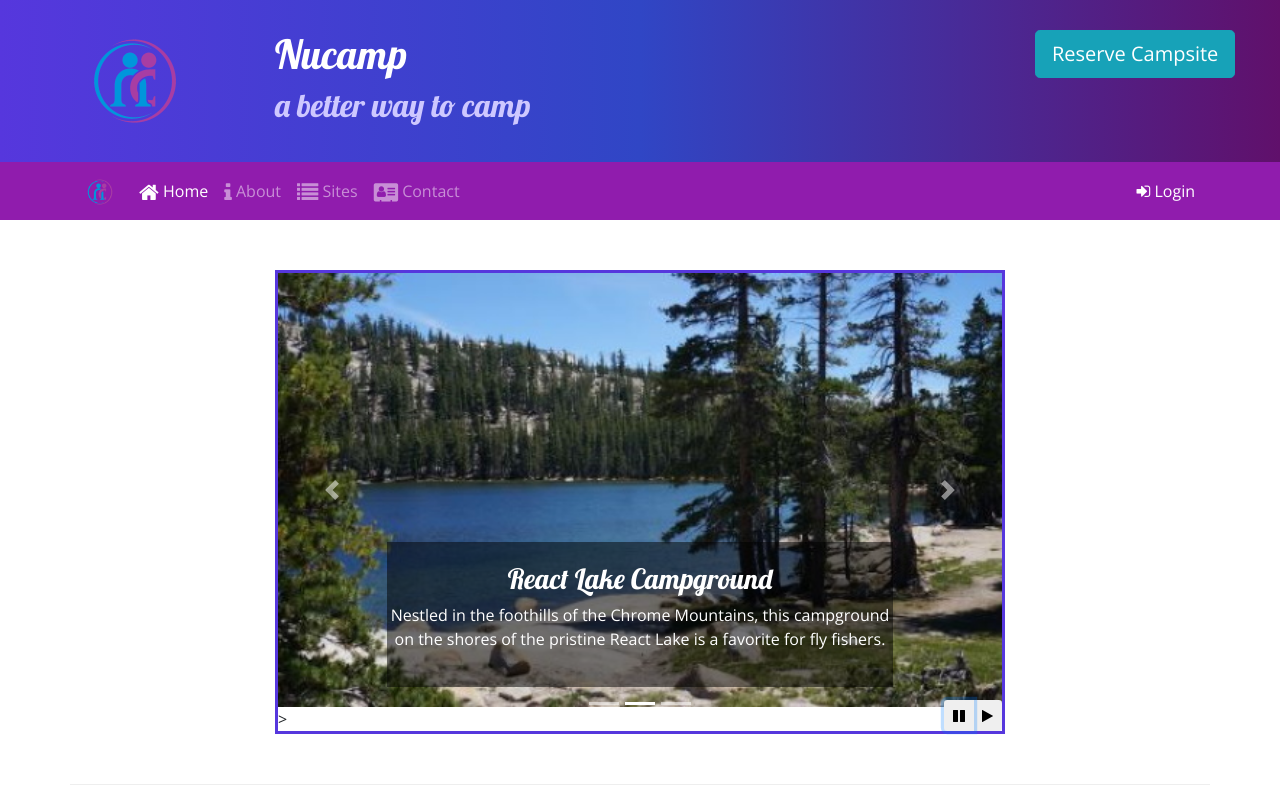
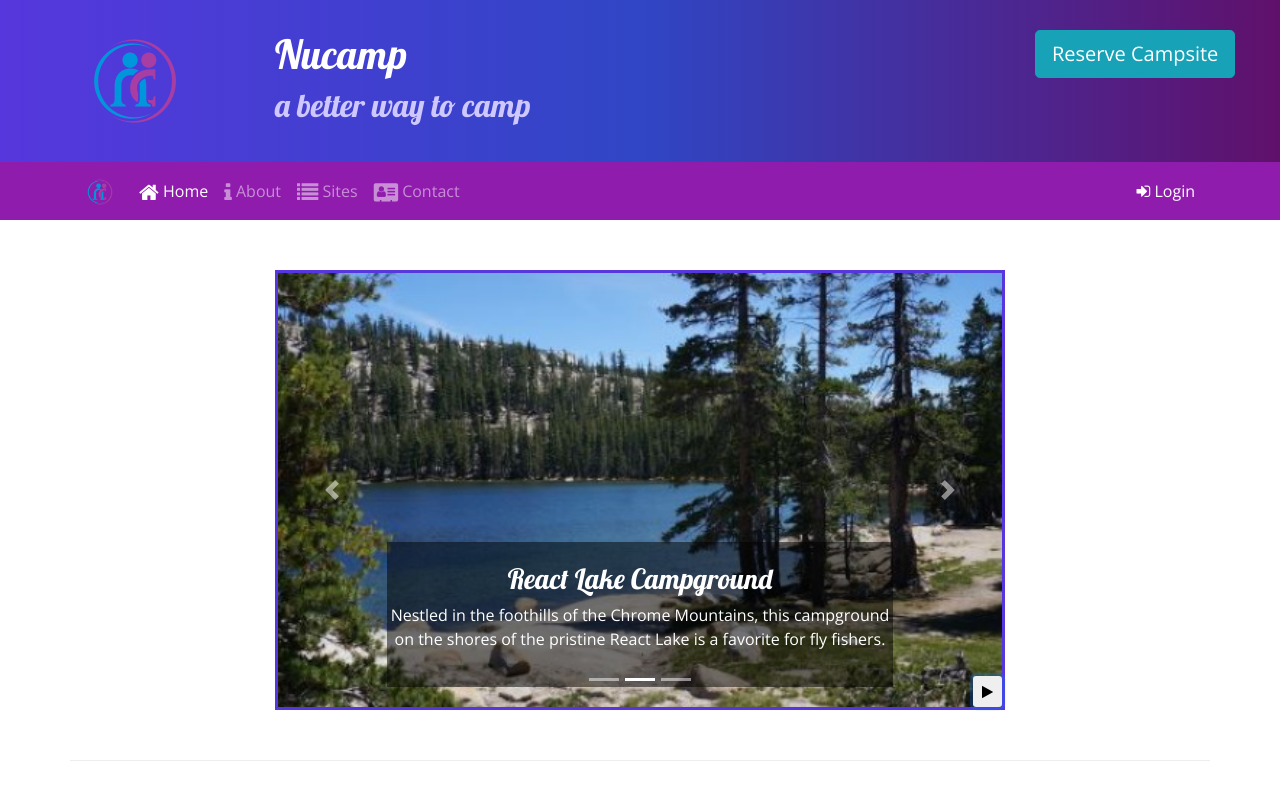
Before and after one commit to docslinger/nucampsite, a website: page index.html in a window 1280 px wide. Both pictures are taken after a click on the button 959 px from the left and 715 px from the top of the page. Shown: the top 800 px of the page. Drawn offline with nearby package versions, Linux system fonts and the light colour scheme.

Commit message:
Bootstrap and jQuery Part 2

```diff
--- a/index.html
+++ b/index.html
@@ -196,14 +196,12 @@
                             <span class="sr-only">Next</span>
                         </a>
                     </div>
-                    <div class="btn-group" id="carouselButton">
-                        <button class="btn btn-anger btn-sm" id="carouselPause">
+
+                        <button class="btn btn-anger btn-sm" id="carouselButton">
                             <i class="fa fa-pause"></i>
                         </button>
-                        <button class="btn btn-anger btn-sm" id="carouselPlay">
-                            <i class="fa fa-play"></i>
-                        </button>
-                    </div>>
+
+
                 </div>
             </div>
         </div>
@@ -297,11 +295,16 @@
     <script>
         $(function () {
             $(".carousel").carousel({ interval: 2000 });
-            $("#carouselPause").click(function () {
-                $(".carousel").carousel("pause");
-            });
-            $("#carouselPlay").click(function () {
-                $(".carousel").carousel("cycle");
+            $("#carouselButton").click(function(){
+                if ($("#carouselButton").children("i").hasClass("fa-pause")) {
+                    $(".carousel").carousel("pause");
+                    $("#carouselButton").children("i").removeClass("fa-pause");
+                    $("#carouselButton").children("i").addClass("fa-play");
+                } else {
+                    $(".carousel").carousel("cycle");
+                    $("#carouselButton").children("i").removeClass("fa-play");
+                    $("carouselButton").children("i").addClass("fa-pause");
+                }
             });
         });
     </script>
```
